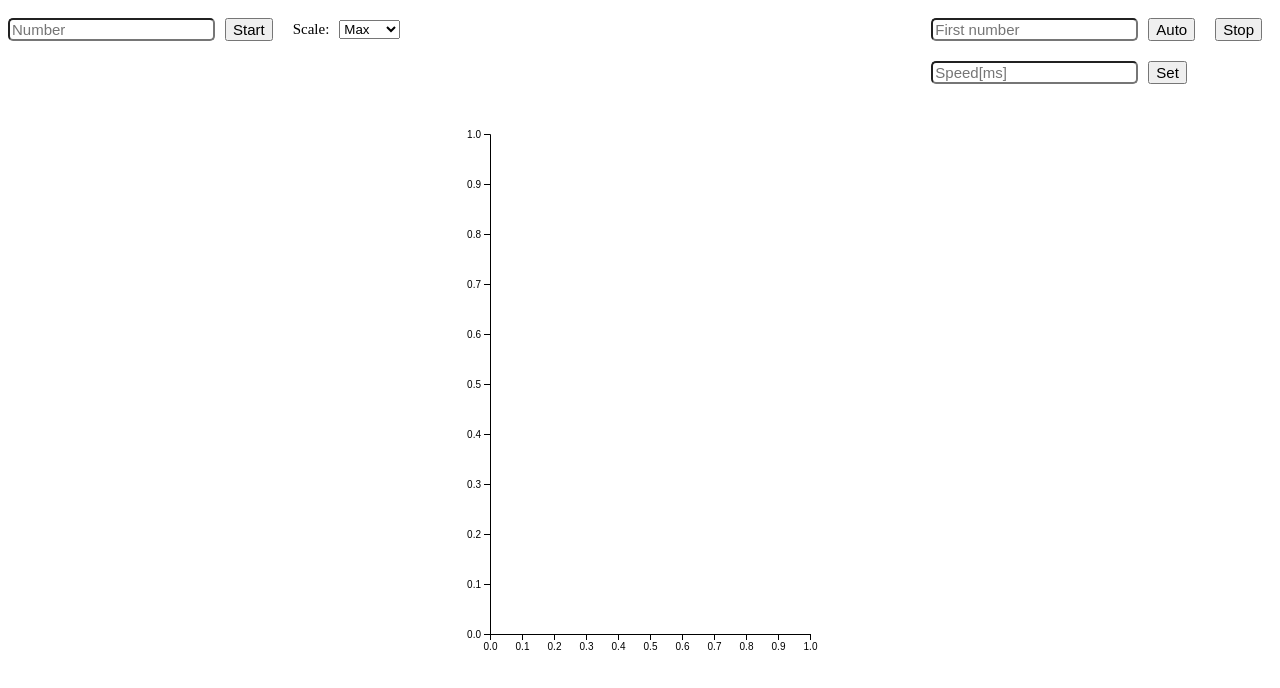
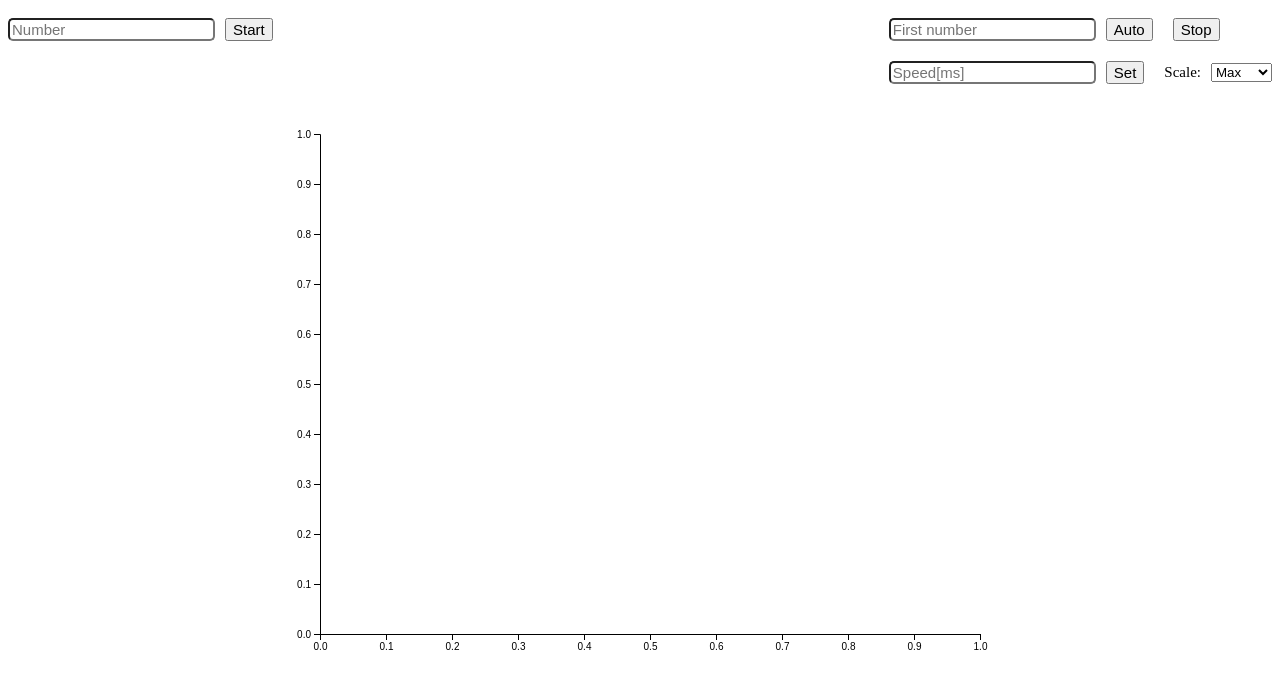
Before and after one commit to kucupwn/Collatz, a plain HTML site: page index.html in a window 1280 px wide. Drawn offline with nearby package versions, Linux system fonts and the light colour scheme.

Commit message:
reposition scale switch

```diff
--- a/index.html
+++ b/index.html
@@ -12,11 +12,6 @@
       <div class="input-left">
         <input type="number" id="inputNum" placeholder="Number" />
         <button id="startBtn">Start</button>
-        <label for="scaleMode">Scale: </label>
-        <select id="scaleMode">
-          <option value="max">Max</option>
-          <option value="follow">Follow</option>
-        </select>
       </div>
       <div class="input-right">
         <div class="upper-inputs">
@@ -27,6 +22,11 @@
         <div class="lower-inputs">
           <input type="number" id="inputSpeed" placeholder="Speed[ms]" />
           <button id="setSpeedBtn">Set</button>
+          <label for="scaleMode">Scale: </label>
+          <select id="scaleMode">
+            <option value="max">Max</option>
+            <option value="follow">Follow</option>
+          </select>
         </div>
       </div>
     </div>
--- a/script.js
+++ b/script.js
@@ -135,19 +135,16 @@ const setSpeedBtn = document.getElementById("setSpeedBtn");
 const scaleMode = document.getElementById("scaleMode");
 
 // Set up SVG dimensions
-const width = window.innerWidth < 500 ? 720 : 380;
+const width = 720;
 const height = 560;
 const margin = { top: 30, right: 20, bottom: 30, left: 40 };
 
-// Create an SVG container
-const svg = d3.select("svg").attr("width", width).attr("height", height);
-// Append x-axis and y-axis once
-
-// Set up scales
 const x = d3.scaleLinear().range([margin.left, width - margin.right]);
 const y = d3.scaleLinear().range([height - margin.bottom, margin.top]);
 
 const color = d3.scaleOrdinal(d3.schemeCategory10);
+
+const svg = d3.select("svg").attr("width", width).attr("height", height);
 
 // Append a text element for displaying the current starting number
 const text = svg
--- a/style.css
+++ b/style.css
@@ -50,7 +50,7 @@ label {
   margin: 1rem;
 }
 
-@media (max-width: 600px) {
+@media (max-width: 640px) {
   body {
     display: flex;
     justify-content: center;
```
